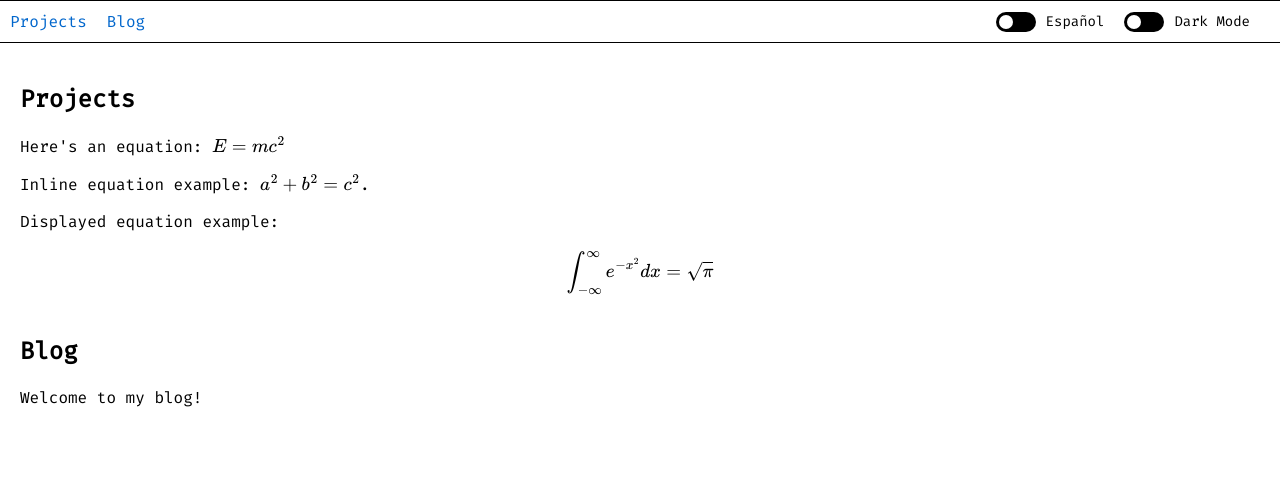
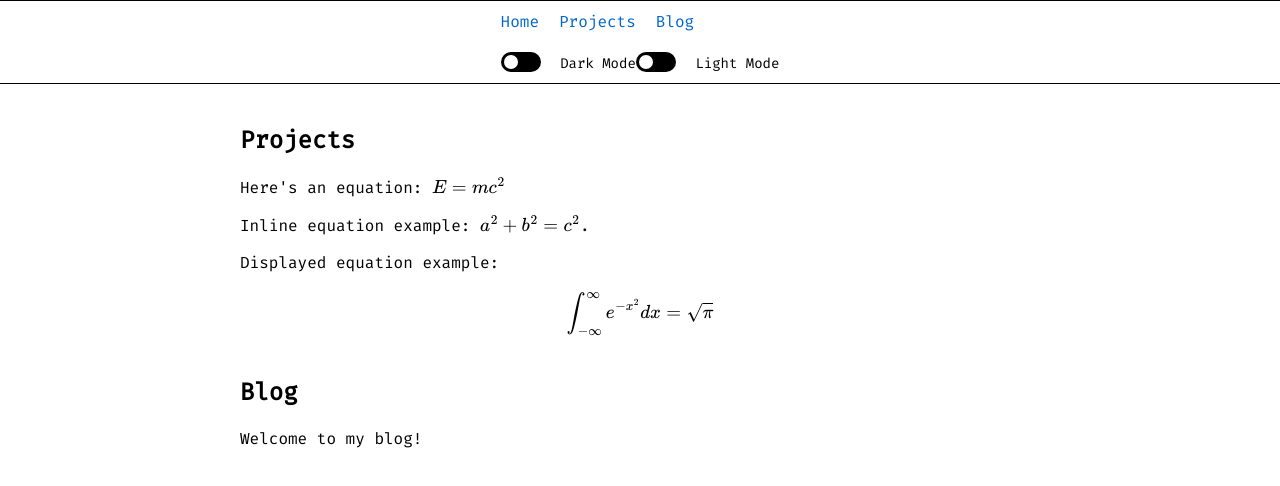
Before and after one commit to SebsCubs/sebastiancubidesco, a plain HTML site: page index.html in a window 1280 px wide. Drawn offline with nearby package versions, Linux system fonts and the light colour scheme.

Commit message:
Centering content

```diff
--- a/index.html
+++ b/index.html
@@ -11,31 +11,31 @@
 <body>
     <!-- Header -->
     <header>
-        <!-- Navigation -->
+        <div class="centered-content">
+            <div class="header-content">
                 <nav>
                     <ul>
-                <li><a href="projects/projects.html">Projects</a></li>
-                <li><a href="blog/blogs.html">Blog</a></li>
+                        <li><a href="index.html" data-translate="home">Home</a></li>
+                        <li><a href="projects/projects.html" data-translate="projects">Projects</a></li>
+                        <li><a href="blog/blogs.html" data-translate="blog">Blog</a></li>
                     </ul>
                 </nav>
-        <!-- Switchers -->
                 <div id="switchers">
-            <!-- Language Switcher -->
-            <div id="language-switcher">
+                    <div class="toggle-container">
+                        <label class="switch">
+                            <input type="checkbox" id="theme-toggle">
+                            <span class="slider round"></span>
+                        </label>
+                        <span id="theme-label">Dark Mode</span>
+                    </div>
+                    <div class="toggle-container">
                         <label class="switch">
                             <input type="checkbox" id="language-toggle">
                             <span class="slider round"></span>
                         </label>
-                <span id="language-label">English</span>
+                        <span id="language-label">Español</span>
                     </div>
-
-            <!-- Theme Switcher -->
-            <div id="theme-switcher">
-                <label class="switch">
-                    <input type="checkbox" id="theme-toggle">
-                    <span class="slider round"></span>
-                </label>
-                <span id="theme-label">Light Mode</span>
+                </div>
             </div>
         </div>
     </header>
@@ -43,6 +43,7 @@
     <!-- Main Content -->
     <main id="main-content">
         <!-- Projects Section -->
+        <div class="centered-content">
         <section id="projects">
             <h1 data-key="projects-title">Projects</h1>
             <p>
@@ -66,6 +67,7 @@
                 Welcome to my blog!
             </p>
         </section>
+        </div>
     </main>
 
     <!-- Scripts -->
--- a/script.js
+++ b/script.js
@@ -37,14 +37,32 @@ const translations = {
         'blog': 'Blog',
         'projects-title': 'Projects',
         'blog-title': 'Blog',
-        // Add more key-value pairs as needed
+        'home': 'Home',
+        'dark-mode': 'Dark Mode',
+        'light-mode': 'Light Mode',
+        'theme-label': 'Dark Mode',
+        'language-label': 'Español',
+        'about': 'About',
+        'contact': 'Contact',
+        'home': 'Home',
+        'projects': 'Projects',
+        'blog': 'Blog'
     },
     es: {
         'projects': 'Proyectos',
         'blog': 'Blog',
         'projects-title': 'Proyectos',
         'blog-title': 'Blog',
-        // Add more key-value pairs as needed
+        'home': 'Inicio',
+        'dark-mode': 'Modo Oscuro',
+        'light-mode': 'Modo Claro',
+        'theme-label': 'Modo Claro',
+        'language-label': 'English',
+        'about': 'Acerca',
+        'contact': 'Contacto',
+        'home': 'Inicio',
+        'projects': 'Proyectos',
+        'blog': 'Blog'
     }
 };
 
@@ -57,12 +75,12 @@ if (localStorage.getItem('lang')) {
     translatePage(currentLang);
     if (currentLang === 'es') {
         languageToggle.checked = true;
-        languageLabel.textContent = 'English';
+        languageLabel.textContent = translations[currentLang]['light-mode'];
     } else {
-        languageLabel.textContent = 'Español';
+        languageLabel.textContent = translations[currentLang]['dark-mode'];
     }
 } else {
-    languageLabel.textContent = 'Español';
+    languageLabel.textContent = translations[currentLang]['light-mode'];
 }
 
 // Update language when toggle changes
@@ -70,10 +88,10 @@ languageToggle.addEventListener('change', () => {
     let selectedLang = 'en';
     if (languageToggle.checked) {
         selectedLang = 'es';
-        languageLabel.textContent = 'English';
+        languageLabel.textContent = translations[selectedLang]['dark-mode'];
     } else {
         selectedLang = 'en';
-        languageLabel.textContent = 'Español';
+        languageLabel.textContent = translations[selectedLang]['light-mode'];
     }
     translatePage(selectedLang);
     localStorage.setItem('lang', selectedLang);
@@ -81,9 +99,20 @@ languageToggle.addEventListener('change', () => {
 
 // Function to translate page content
 function translatePage(lang) {
-    elementsToTranslate.forEach(element => {
-        const key = element.getAttribute('data-key');
+    document.querySelectorAll('[data-translate]').forEach(element => {
+        const key = element.getAttribute('data-translate');
         element.textContent = translations[lang][key];
+    });
+
+    // Translate header elements
+    document.getElementById('theme-label').textContent = translations[lang]['theme-label'];
+    document.getElementById('language-label').textContent = translations[lang]['language-label'];
+
+    document.querySelectorAll('nav a').forEach(link => {
+        const key = link.getAttribute('href').substring(1); // Remove the '#' from the href
+        if (translations[lang][key]) {
+            link.textContent = translations[lang][key];
+        }
     });
 }
 
```
Also changed, not shown: 1 other file. Lines whose indentation alone changed are shown as unchanged.
